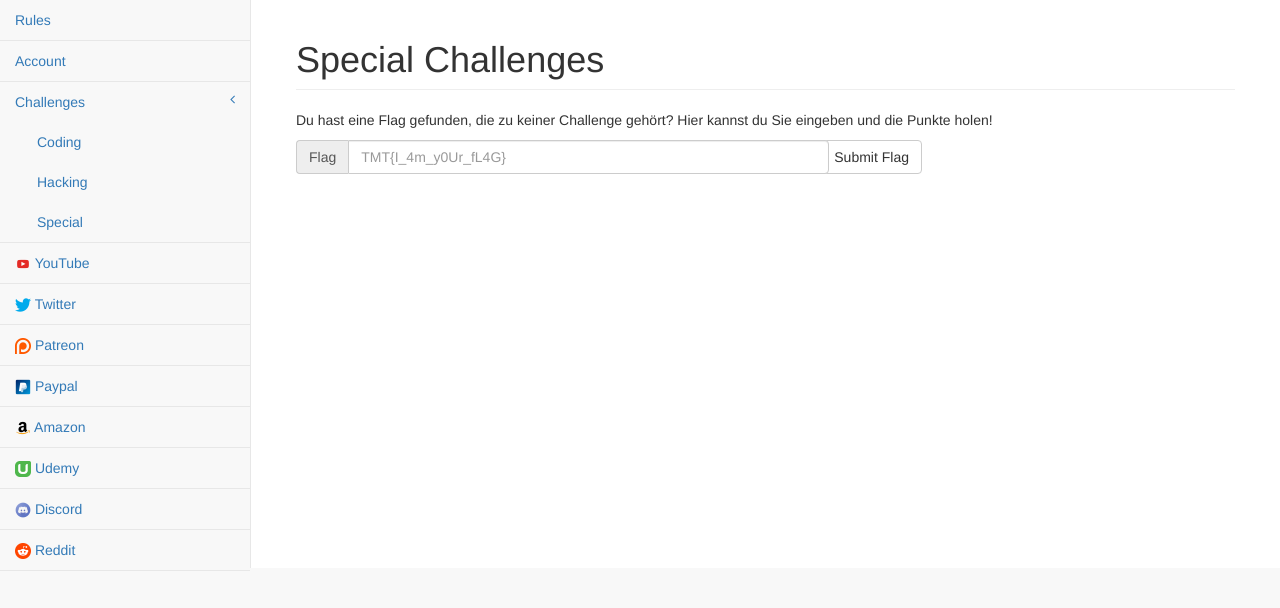
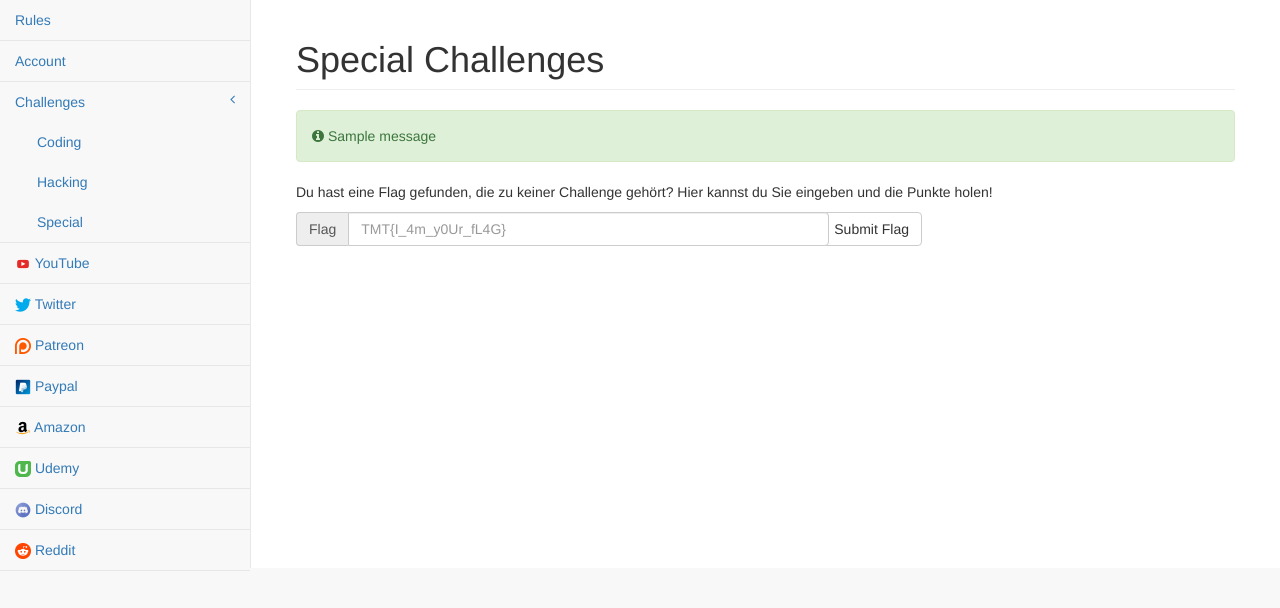
Before and after one commit to felbinger/ci-api, a Flask app: template app/templates/special.html in a window 1280 px wide. Shown: the part 51-659 px from the top of the page. Run offline with Flask 2, Linux system fonts and the light colour scheme; the template is opened without the code that fills it, so the values that code supplies are empty; tables that the repository leaves empty hold one stand-in row (values such as "Sample post"); one stand-in notice (Sample message) is shown; parts of the project's set-up code (start-up, migrations or seed data) failed here and were passed over; some libraries are stand-ins or nearby versions.

Commit message:
fixed frontend solve challenge

```diff
--- a/app/templates/special.html
+++ b/app/templates/special.html
@@ -28,6 +28,16 @@
                     <div class="row">
                         <div class="col-lg-12">
                             <h1 class="page-header">Special Challenges</h1>
+                            <div>
+                                {% with messages = get_flashed_messages(with_categories=true) %}
+                                <!-- Categories: success (green), info (blue), warning (yellow), danger (red) -->
+                                {% if messages %}
+                                  {% for category, message in messages %}
+                                    <div class="form-group"><div class="alert alert-{{ category }}"><span class="fa fa-info-circle"></span> {{ message }}</div>
+                                  {% endfor %}
+                                {% endif %}
+                                {% endwith %}
+                            </div>
                             <p>Du hast eine Flag gefunden, die zu keiner Challenge gehört? Hier kannst du Sie eingeben und die Punkte holen!</p>
                             <form method="POST">
                                 <div class="col-lg-7" style="padding-left: 0px !important;">
```
